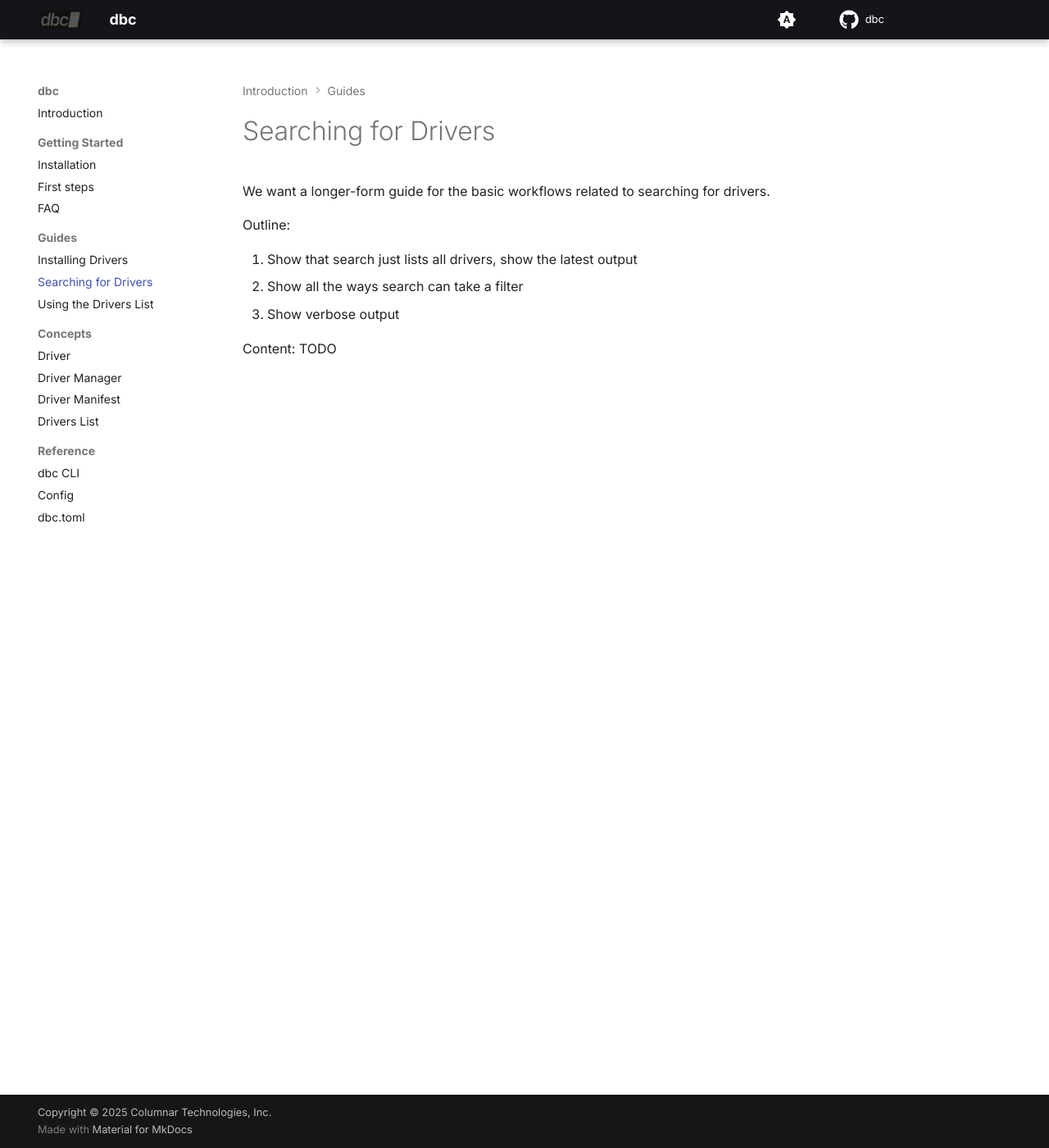
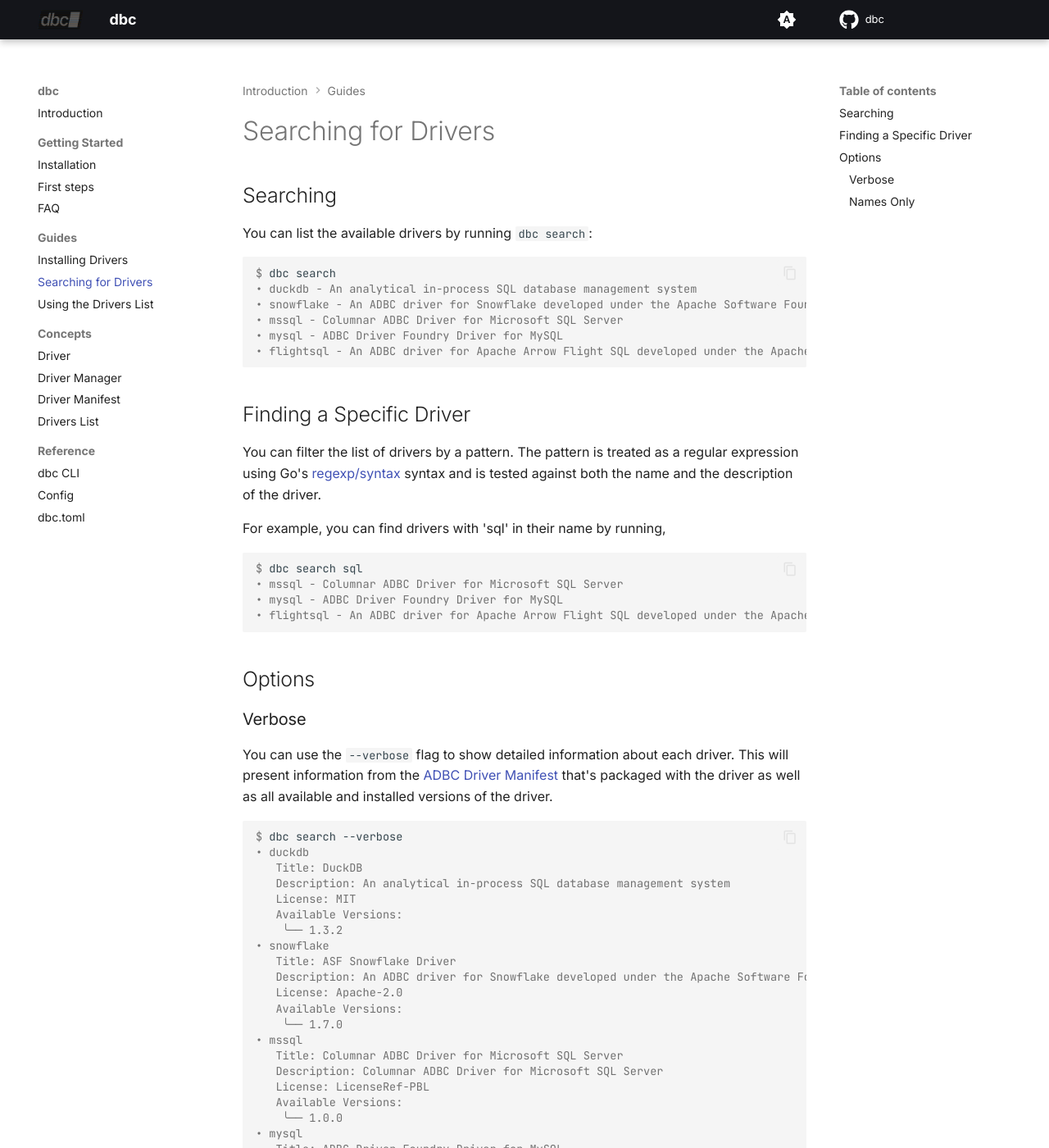
Before and after one commit to columnar-tech/dbc, an MkDocs documentation site: the page built from docs/guides/searching.md, in a window 1280 px wide and 1400 px high. Shown: the whole window at 82% size. Built offline with MkDocs 1.6.1 and Material for MkDocs 9.7.7, drawn with Linux system fonts in a browser that asks for light colours; plug-ins that fetch from the network failed and are left out; comment, search, counter and statistics services are not loaded; some of the changed text lies outside the part shown.

Commit message:
Draft for search guide

````diff
--- a/docs/guides/searching.md
+++ b/docs/guides/searching.md
@@ -1,11 +1,81 @@
 # Searching for Drivers
 
-We want a longer-form guide for the basic workflows related to searching for drivers.
+## Searching
 
-Outline:
+You can list the available drivers by running `dbc search`:
 
-1. Show that search just lists all drivers, show the latest output
-2. Show all the ways search can take a filter
-3. Show verbose output
+```console
+$ dbc search
+• duckdb - An analytical in-process SQL database management system
+• snowflake - An ADBC driver for Snowflake developed under the Apache Software Foundation
+• mssql - Columnar ADBC Driver for Microsoft SQL Server
+• mysql - ADBC Driver Foundry Driver for MySQL
+• flightsql - An ADBC driver for Apache Arrow Flight SQL developed under the Apache Software Foundation
+```
 
-Content: TODO
+## Finding a Specific Driver
+
+You can filter the list of drivers by a pattern.
+The pattern is treated as a regular expression using Go's [regexp/syntax](https://pkg.go.dev/regexp/syntax) syntax and is tested against both the name and the description of the driver.
+
+For example, you can find drivers with 'sql' in their name by running,
+
+```console
+$ dbc search sql
+• mssql - Columnar ADBC Driver for Microsoft SQL Server
+• mysql - ADBC Driver Foundry Driver for MySQL
+• flightsql - An ADBC driver for Apache Arrow Flight SQL developed under the Apache Software Foundation
+```
+
+## Options
+
+### Verbose
+
+You can use the `--verbose` flag to show detailed information about each driver. This will present information from the [ADBC Driver Manifest](https://arrow.apache.org/adbc/current/format/driver_manifests.html) that's packaged with the driver as well as all available and installed versions of the driver.
+
+```console
+$ dbc search --verbose
+• duckdb
+   Title: DuckDB
+   Description: An analytical in-process SQL database management system
+   License: MIT
+   Available Versions:
+    ╰── 1.3.2
+• snowflake
+   Title: ASF Snowflake Driver
+   Description: An ADBC driver for Snowflake developed under the Apache Software Foundation
+   License: Apache-2.0
+   Available Versions:
+    ╰── 1.7.0
+• mssql
+   Title: Columnar ADBC Driver for Microsoft SQL Server
+   Description: Columnar ADBC Driver for Microsoft SQL Server
+   License: LicenseRef-PBL
+   Available Versions:
+    ╰── 1.0.0
+• mysql
+   Title: ADBC Driver Foundry Driver for MySQL
+   Description: ADBC Driver Foundry Driver for MySQL
+   License: Apache-2.0
+   Available Versions:
+    ╰── 0.1.0
+• flightsql
+   Title: ASF Apache Arrow Flight SQL Driver
+   Description: An ADBC driver for Apache Arrow Flight SQL developed under the Apache Software Foundation
+   License: Apache-2.0
+   Available Versions:
+    ╰── 1.7.0
+```
+
+### Names Only
+
+`dbc search` takes an optional `--names-only` (`-n` for short) flag which may be useful if you are scripting with dbc or are otherwise only interested in the names.
+
+```console
+$ dbc search --names-only
+duckdb
+snowflake
+mssql
+mysql
+flightsql
+```
````
